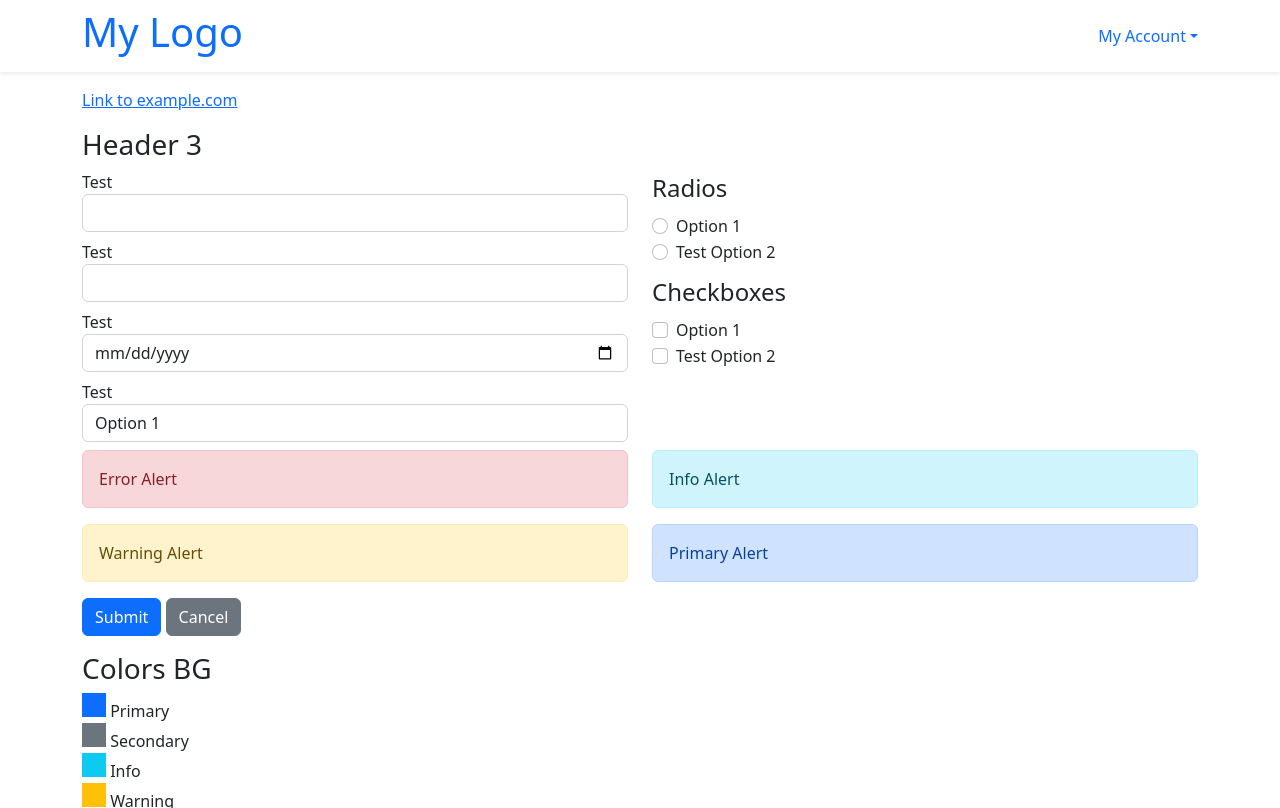
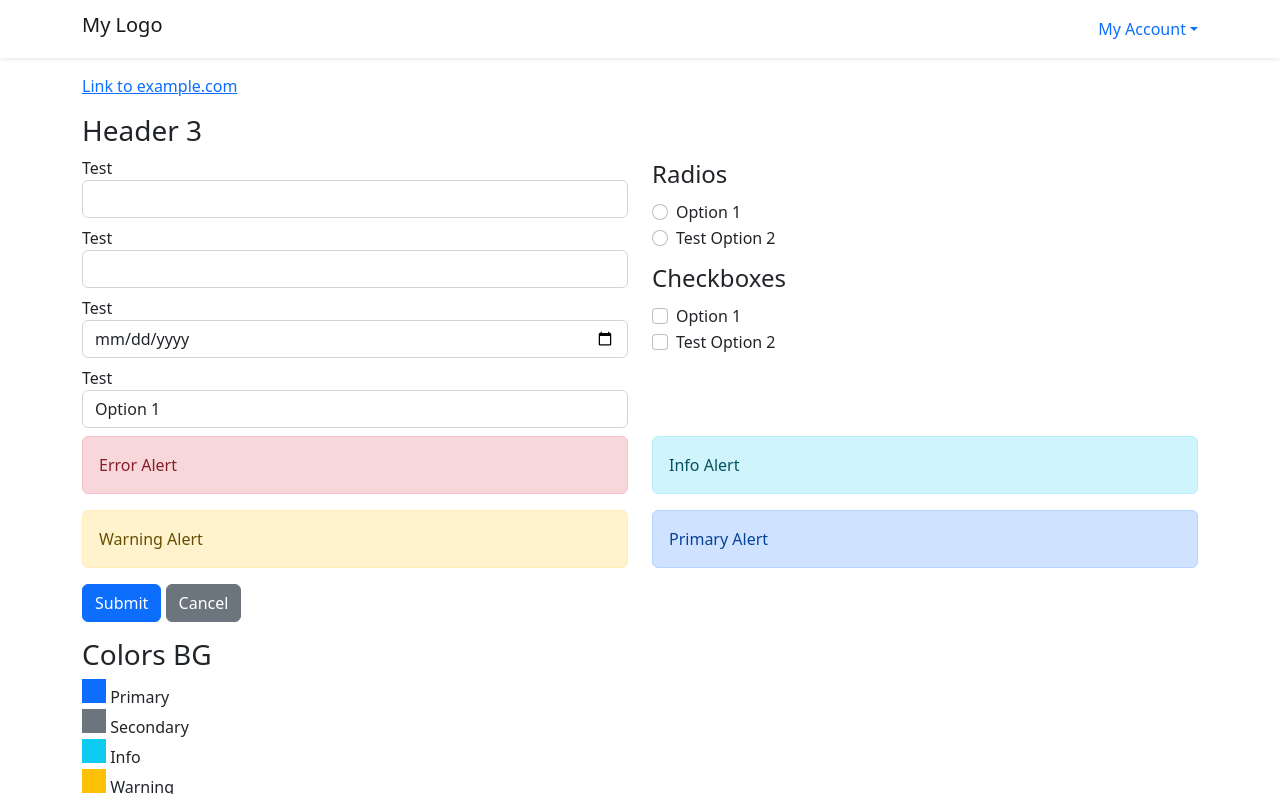
Before and after one commit to upcontent/whitelabel-theme-s, a website: page index.html in a window 1280 px wide. Drawn offline with nearby package versions, Linux system fonts and the light colour scheme; files that its build step writes are made by us from their sources.

Commit message:
Update index.html

```diff
--- a/index.html
+++ b/index.html
@@ -8,7 +8,7 @@
 <body class="overflow-hidden" style="max-height: 100vh" id="app">
 <nav class="navbar text-primary navb shadow shadow-sm">
     <div class="container d-flex justify-content-between">
-        <h1 class="">My Logo</h1>
+        <h1 class="navbar-brand">My Logo</h1>
         <div>
             <div class="dropdown-toggle">My Account</div>
             <div class="dropdown-menu">
```
